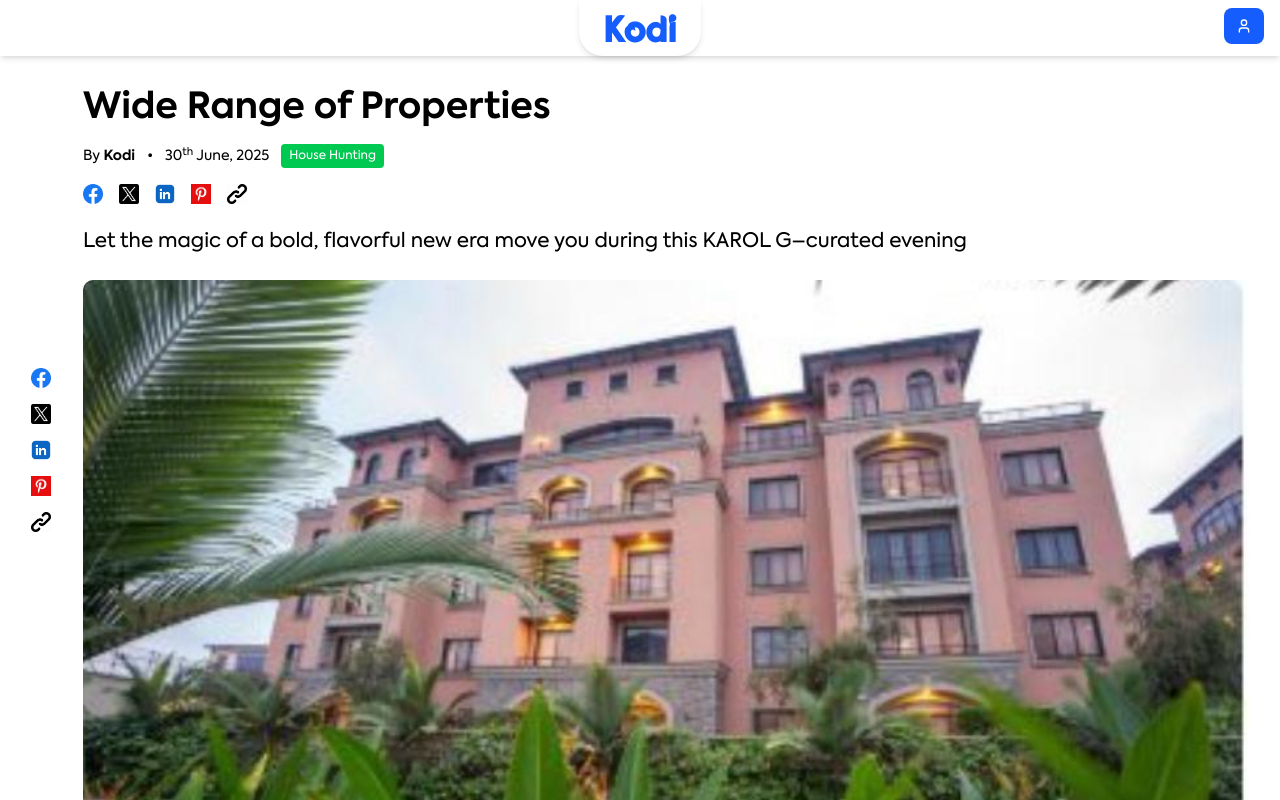
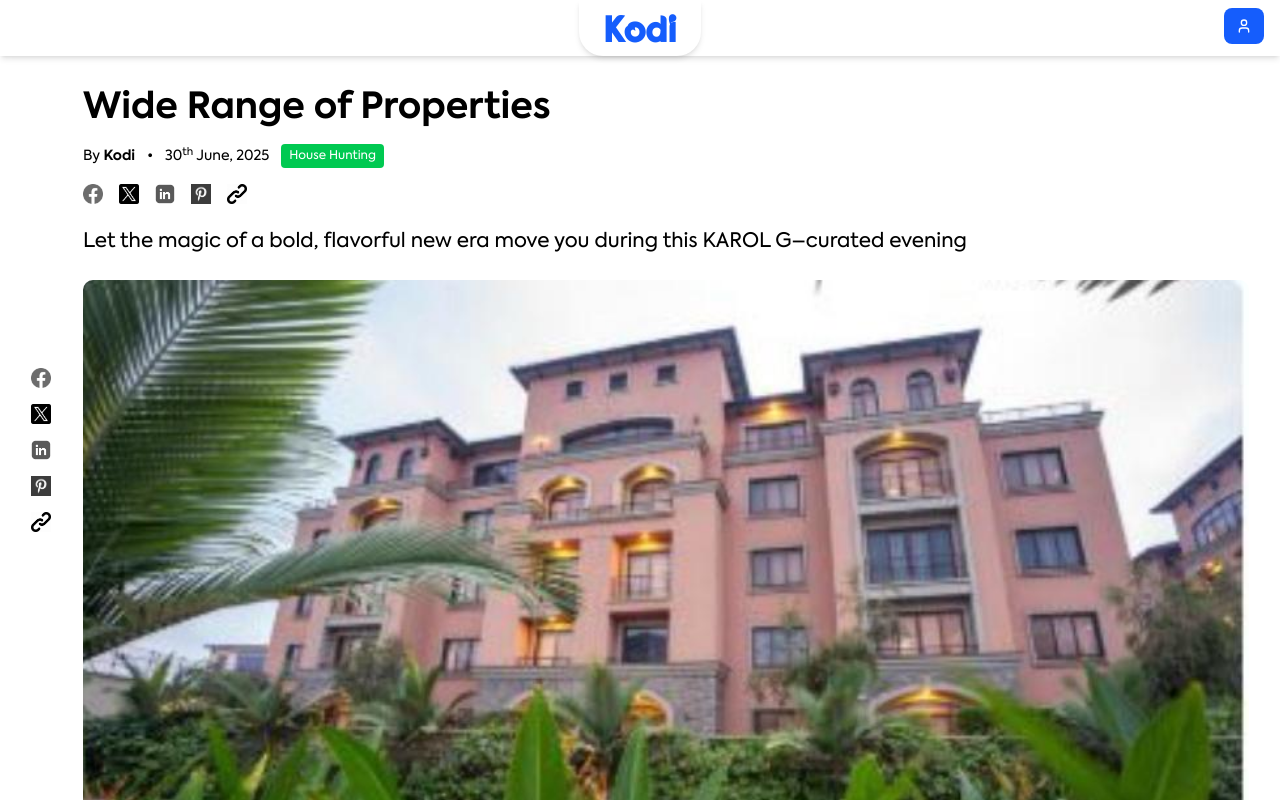
Before and after one commit to abihupeter/listing, a Next.js app: page /articles in a window 1280 px wide. Shown: the top 800 px of the page. Built offline with nearby package versions, Linux system fonts and the light colour scheme; a web font is replaced by a local one.

Commit message:
social media icons to b/w

```diff
--- a/src/app/articles/page.tsx
+++ b/src/app/articles/page.tsx
@@ -15,19 +15,19 @@ export default function WideRangePage() {
       {/* Left vertical social media icons */}
       <div className="flex flex-col gap-4 pt-2 sticky top-90 h-fit">
         <Link href="https://facebook.com" target="_blank">
-          <Image src="/images/facebook.png" alt="Facebook" width={20} height={20} />
+            <Image className="grayscale" src="/images/facebook.png" alt="Facebook" width={20} height={20} />
         </Link>
         <Link href="https://twitter.com" target="_blank">
-          <Image src="/images/twitter.png" alt="Twitter" width={20} height={20} />
+            <Image className="grayscale" src="/images/twitter.png" alt="Twitter" width={20} height={20} />
         </Link>
         <Link href="https://linkedin.com" target="_blank">
-          <Image src="/images/linkedin.jpg" alt="LinkedIn" width={20} height={20} />
+            <Image className="grayscale" src="/images/linkedin.jpg" alt="LinkedIn" width={20} height={20} />
         </Link>
         <Link href="https://pinterest.com" target="_blank">
-          <Image src="/images/pinterest.jpg" alt="Pinterest" width={20} height={20} />
+            <Image className="grayscale" src="/images/pinterest.jpg" alt="Pinterest" width={20} height={20} />
         </Link>
         <Link href="#" target="_blank">
-          <Image src="/images/share.jpg" alt="Share" width={20} height={20} />
+            <Image className="grayscale" src="/images/share.jpg" alt="Share" width={20} height={20} />
         </Link>
         </div>
 
@@ -45,19 +45,19 @@ export default function WideRangePage() {
         {/* Horizontal social icons (top) */}
         <div className="flex gap-4 mb-6 text-muted-foreground">
         <Link href="https://facebook.com" target="_blank">
-            <Image src="/images/facebook.png" alt="Facebook" width={20} height={20} />
+            <Image className="grayscale" src="/images/facebook.png" alt="Facebook" width={20} height={20} />
         </Link>
         <Link href="https://twitter.com" target="_blank">
-            <Image src="/images/twitter.png" alt="Twitter" width={20} height={20} />
+            <Image className="grayscale" src="/images/twitter.png" alt="Twitter" width={20} height={20} />
         </Link>
         <Link href="https://linkedin.com" target="_blank">
-            <Image src="/images/linkedin.jpg" alt="LinkedIn" width={20} height={20} />
+            <Image className="grayscale" src="/images/linkedin.jpg" alt="LinkedIn" width={20} height={20} />
         </Link>
         <Link href="https://pinterest.com" target="_blank">
-            <Image src="/images/pinterest.jpg" alt="Pinterest" width={20} height={20} />
+            <Image className="grayscale" src="/images/pinterest.jpg" alt="Pinterest" width={20} height={20} />
         </Link>
         <Link href="#" target="_blank">
-            <Image src="/images/share.jpg" alt="Share" width={20} height={20} />
+            <Image className="grayscale" src="/images/share.jpg" alt="Share" width={20} height={20} />
         </Link>
         </div>
 
```
Lines whose indentation alone changed are shown as unchanged.
